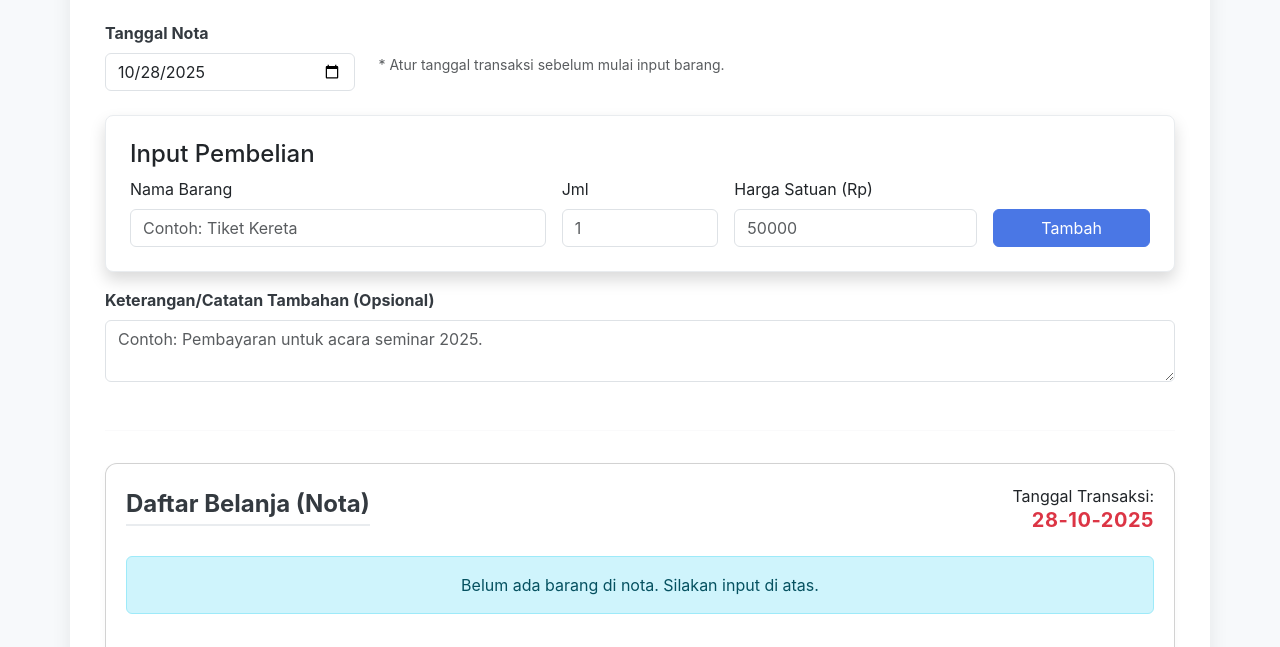
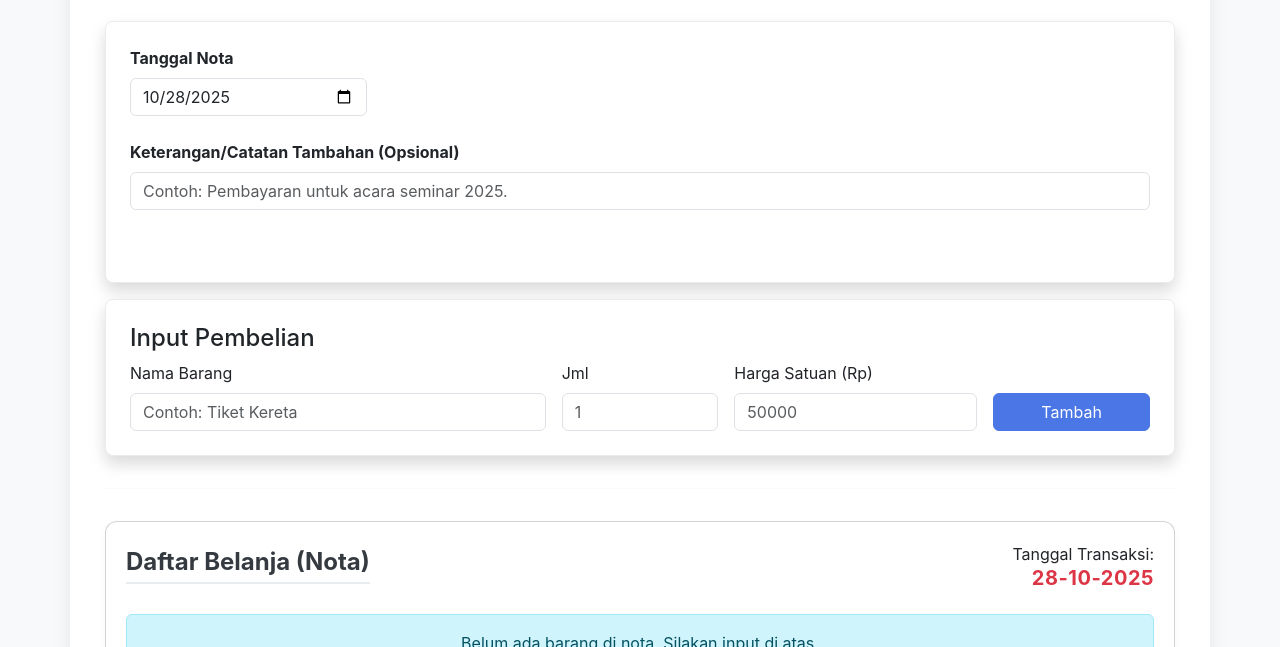
Before and after one commit to ilhamahmadi-dev/invoicegenerator, a plain HTML site: page index.html in a window 1280 px wide. Shown: the part 134-781 px from the top of the page. Drawn offline with nearby package versions, Linux system fonts and the light colour scheme.

Commit message:
Add files via upload

```diff
--- a/index.html
+++ b/index.html
@@ -15,18 +15,34 @@
     <link rel="stylesheet" href="style.css" />
   </head>
   <body>
+
+
     <div class="container my-5">
       <h1 class="text-center mb-4">Invoice Generator</h1>
+      <div id="input-area" class="card shadow p-4 mb-3">
+        <div class="row mb-4 align-items-center">
+          <div class="col-md-3">
+            <label for="tanggal-nota" class="form-label fw-bold"
+              >Tanggal Nota</label
+            >
+            <input
+              type="date"
+              id="tanggal-nota"
+              class="form-control"
+              required
+            />
+          </div>
+        </div>
 
-      <div class="row mb-4 align-items-center">
-        <div class="col-md-3">
-          <label for="tanggal-nota" class="form-label fw-bold"
-            >Tanggal Nota</label
+        <div class="mb-5">
+          <label for="keterangan-nota" class="form-label fw-bold"
+            >Keterangan/Catatan Tambahan (Opsional)</label
           >
-          <input type="date" id="tanggal-nota" class="form-control" required />
-        </div>
-        <div class="col-md-9 text-muted pt-3">
-          <small>* Atur tanggal transaksi sebelum mulai input barang.</small>
+          <input
+            id="keterangan-nota"
+            class="form-control"
+            placeholder="Contoh: Pembayaran untuk acara seminar 2025."
+          ></input>
         </div>
       </div>
 
@@ -73,18 +89,6 @@
             </button>
           </div>
         </form>
-      </div>
-
-      <div class="mb-5">
-        <label for="keterangan-nota" class="form-label fw-bold"
-          >Keterangan/Catatan Tambahan (Opsional)</label
-        >
-        <textarea
-          id="keterangan-nota"
-          class="form-control"
-          rows="2"
-          placeholder="Contoh: Pembayaran untuk acara seminar 2025."
-        ></textarea>
       </div>
 
       <hr />
```
